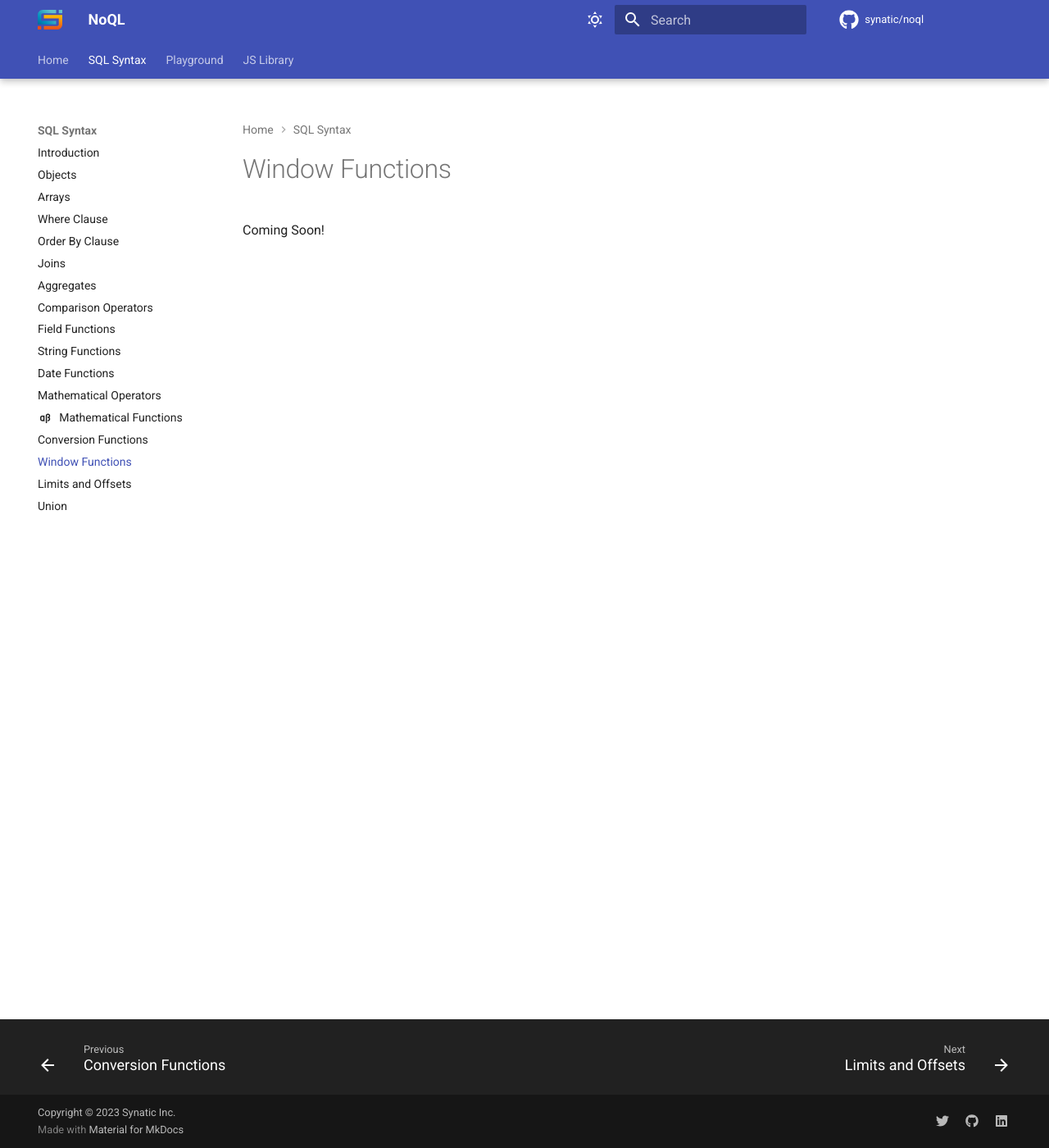
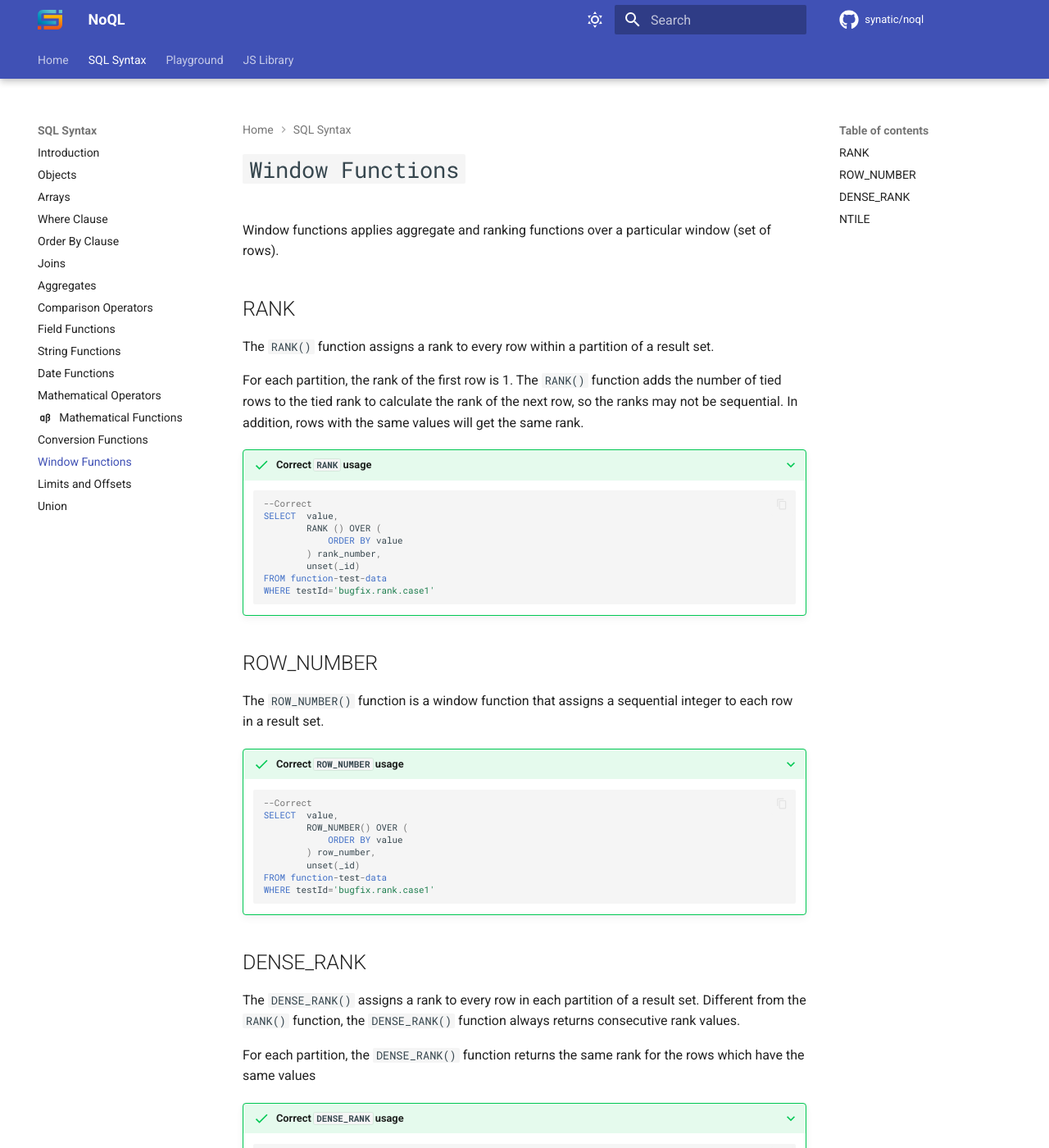
Before and after one commit to synatic/noql, an MkDocs documentation site: the page built from docs/docs/sql-syntax/window-functions.md, in a window 1280 px wide and 1400 px high. Shown: the whole window at 82% size. Built offline with MkDocs 1.6.1 and Material for MkDocs 9.7.7, drawn with Linux system fonts in a browser that asks for light colours; a script that is not in the unit is left out; comment, search, counter and statistics services are not loaded; some of the changed text lies outside the part shown.

Commit message:
Updating docs

````diff
--- a/docs/docs/sql-syntax/window-functions.md
+++ b/docs/docs/sql-syntax/window-functions.md
@@ -1 +1,62 @@
-Coming Soon!
+# `Window Functions`
+
+Window functions applies aggregate and ranking functions over a particular window (set of rows).
+
+## RANK
+
+The `RANK()` function assigns a rank to every row within a partition of a result set.
+
+For each partition, the rank of the first row is 1. The `RANK()` function adds the number of tied rows to the tied rank to calculate the rank of the next row, so the ranks may not be sequential. In addition, rows with the same values will get the same rank.
+
+???+ success "Correct `RANK` usage"
+
+    ```sql
+    --Correct
+    SELECT  value,
+            RANK () OVER (
+                ORDER BY value
+            ) rank_number,
+            unset(_id)
+    FROM function-test-data
+    WHERE testId='bugfix.rank.case1'
+    ```
+
+## ROW_NUMBER
+
+The `ROW_NUMBER()` function is a window function that assigns a sequential integer to each row in a result set.
+
+???+ success "Correct `ROW_NUMBER` usage"
+
+    ```sql
+    --Correct
+    SELECT  value,
+            ROW_NUMBER() OVER (
+                ORDER BY value
+            ) row_number,
+            unset(_id)
+    FROM function-test-data
+    WHERE testId='bugfix.rank.case1'
+    ```
+
+## DENSE_RANK
+
+The `DENSE_RANK()` assigns a rank to every row in each partition of a result set. Different from the `RANK()` function, the `DENSE_RANK()` function always returns consecutive rank values.
+
+For each partition, the `DENSE_RANK()` function returns the same rank for the rows which have the same values
+
+???+ success "Correct `DENSE_RANK` usage"
+
+    ```sql
+    --Correct
+    SELECT  value,
+            DENSE_RANK () OVER (
+                ORDER BY value
+            ) rank_number,
+            unset(_id)
+    FROM function-test-data
+    WHERE testId='bugfix.dense-rank.case1'
+    ```
+
+## NTILE
+
+Currently not supported, [Blocking Issue](https://github.com/taozhi8833998/node-sql-parser/issues/1473)
````
